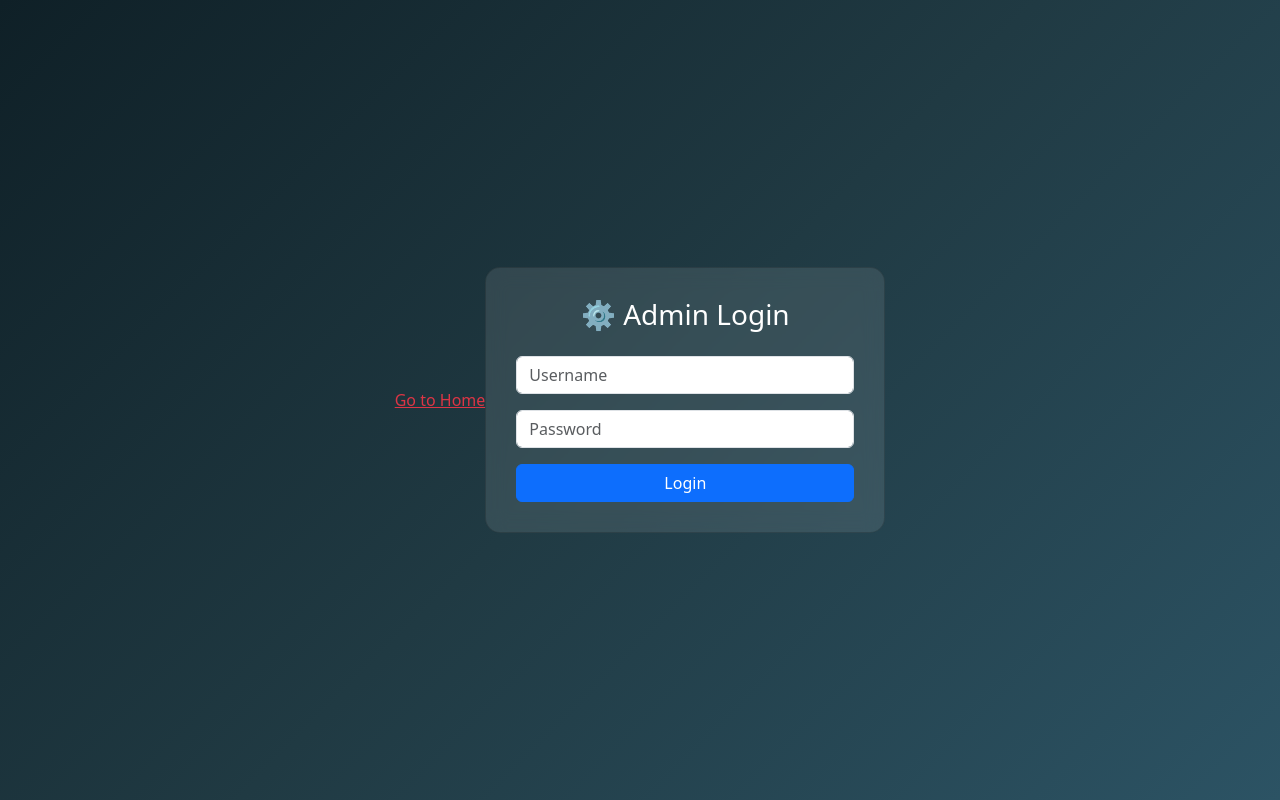
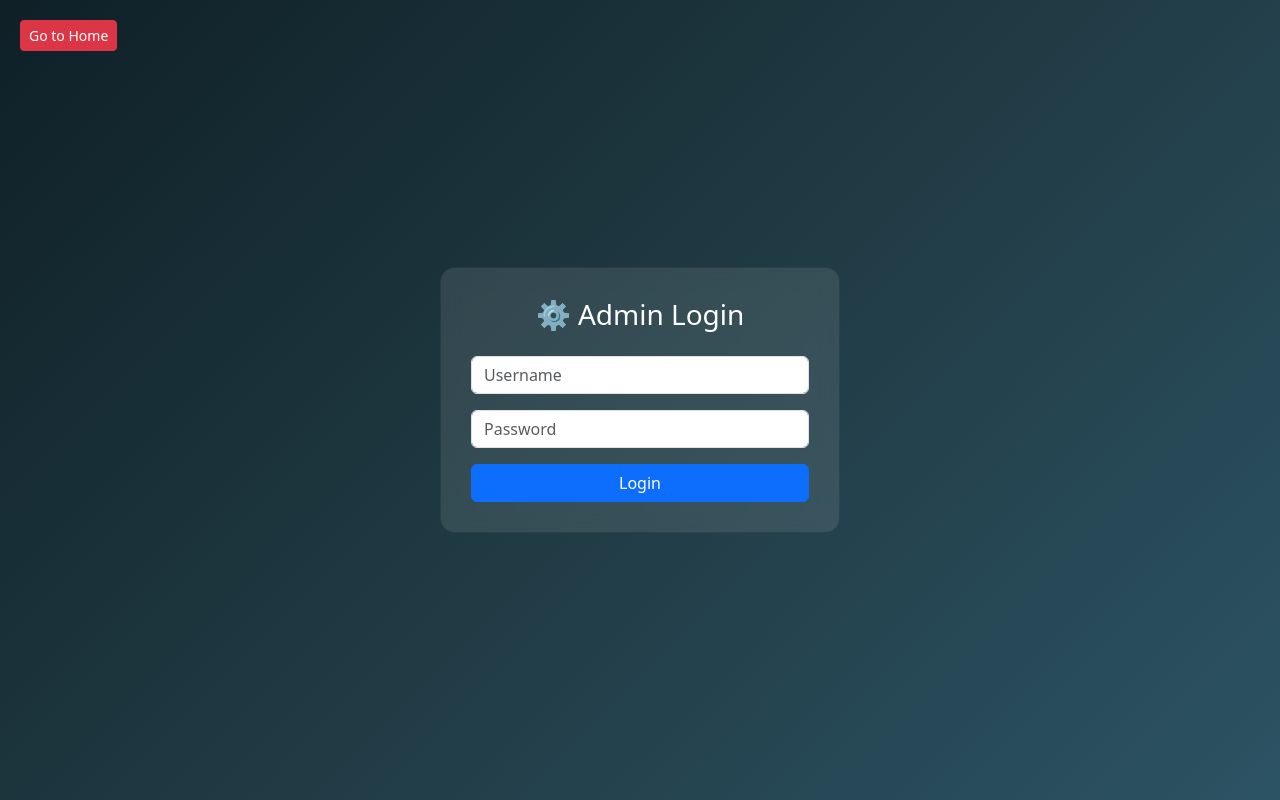
Before and after one commit to Vixhesh/-adrenaline, a Flask app: page /admin/login in a window 1280 px wide. Run offline with Flask 3, Linux system fonts and the light colour scheme.

Commit message:
Structural change to admin and home 5

```diff
--- a/Adaranline/templates/admin/layout.html
+++ b/Adaranline/templates/admin/layout.html
@@ -73,7 +73,7 @@ body {
 <a href="{{ url_for('admin.manage_orders') }}">Orders</a>
 <a href="{{ url_for('admin.users') }}">Users</a>
 <a href="{{ url_for('admin.login_activity') }}">Login Activity</a>
-<a href="{{ url_for('admin.logout') }}" class="text-danger">Logout</a>
+<a href="{{ url_for('admin.admin_logout') }}" class="text-danger">Logout</a>
 </div>
 
 <div class="content">
--- a/Adaranline/templates/admin/login.html
+++ b/Adaranline/templates/admin/login.html
@@ -12,6 +12,13 @@ body{
     justify-content:center;
     align-items:center;
     background:linear-gradient(135deg,#0f2027,#203a43,#2c5364);
+    position: relative;
+    margin: 0;
+}
+.con{
+    position: absolute;
+    top: 20px;
+    left: 20px;
 }
 .card{
     width:400px;
@@ -41,8 +48,9 @@ body{
 </style>
 </head>
 <body>
-
-<a href="{{ url_for('admin.Gotohome') }}" class="text-danger">Go to Home</a>
+<div class="con">
+    <a href="{{ url_for('admin.Gotohome') }}" class="btn btn-danger btn-sm">Go to Home</a>
+</div>
 <div class="card">
 <h3 class="text-center mb-4">⚙ Admin Login</h3>
 
```
